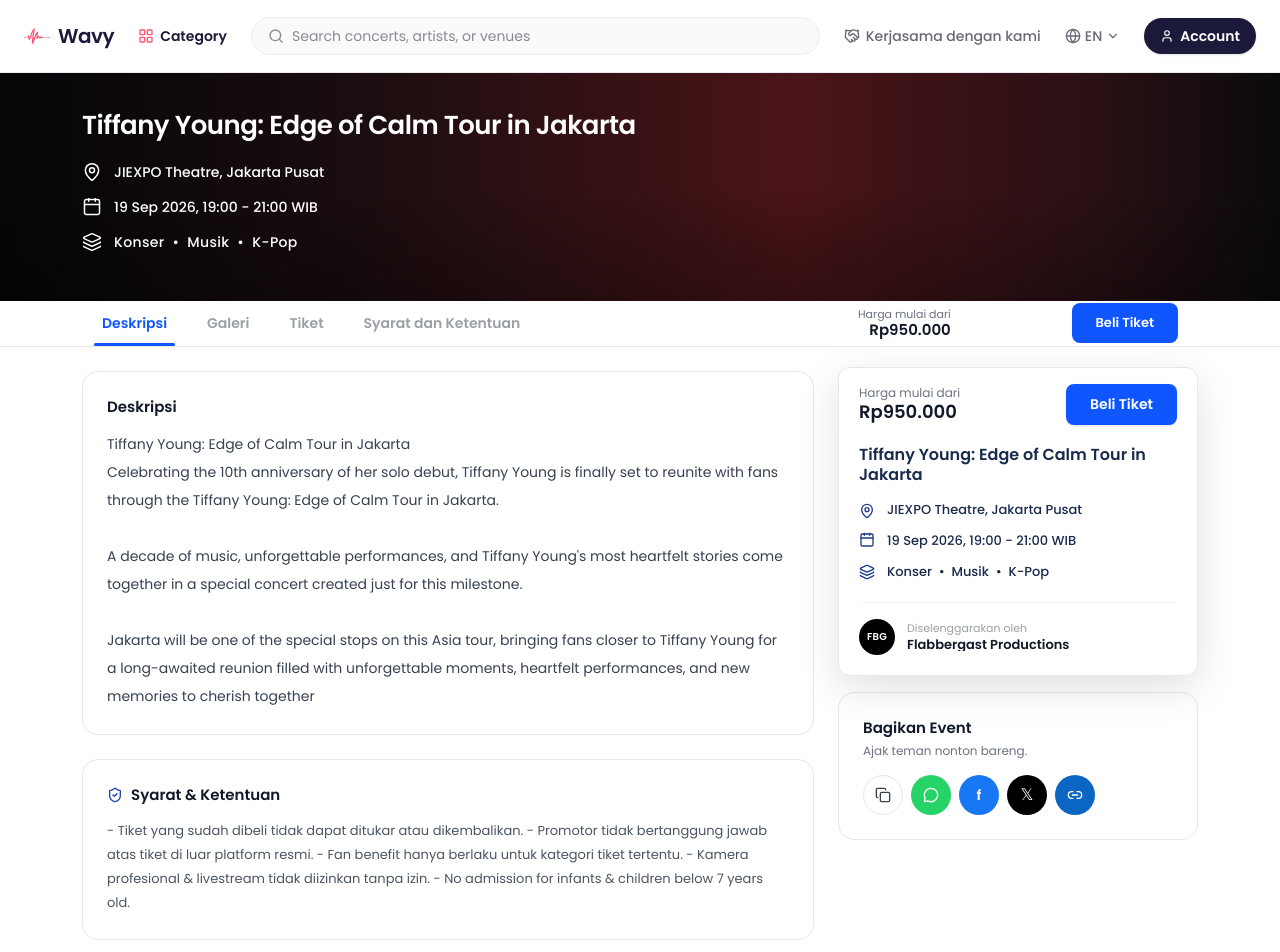
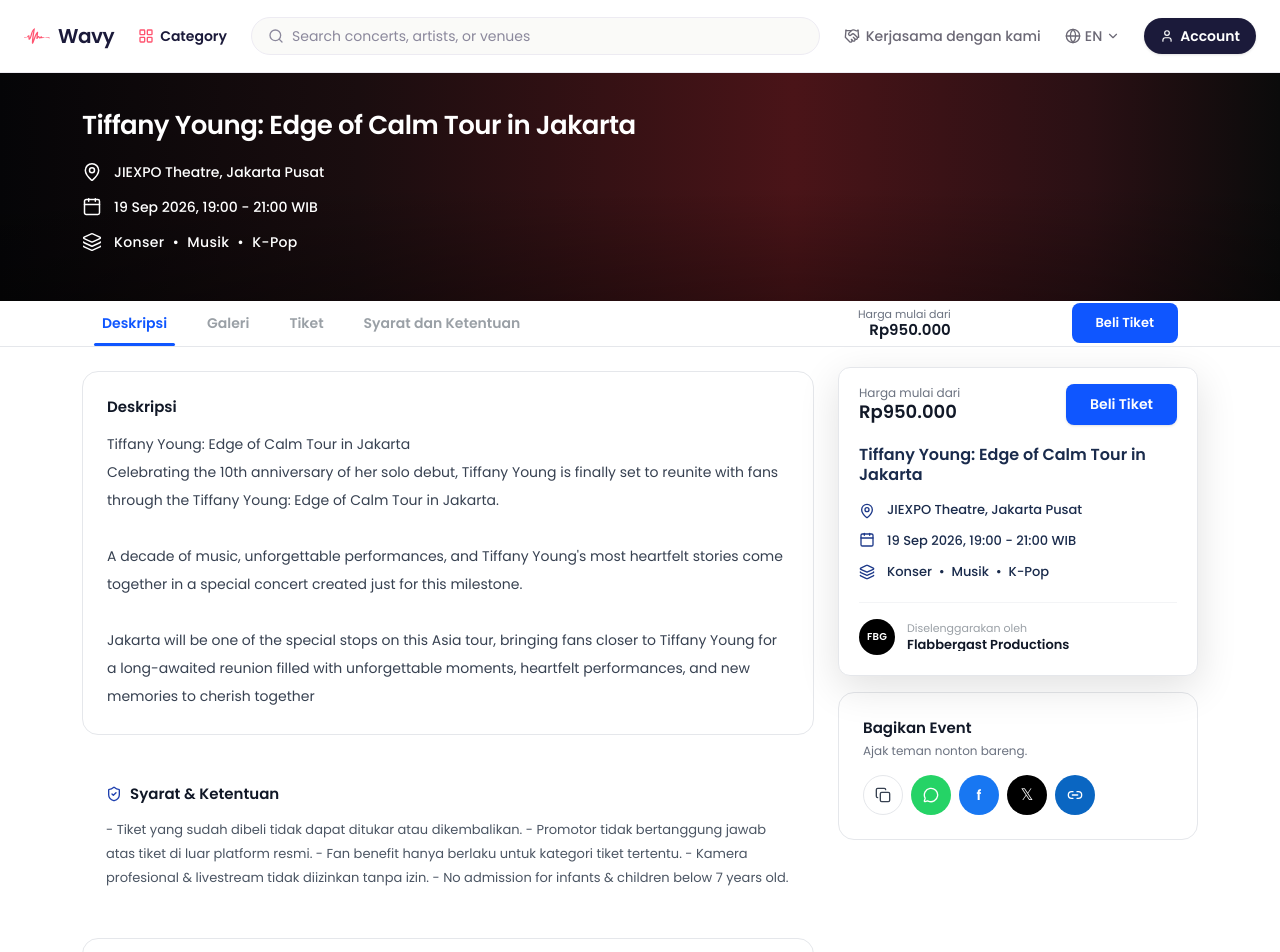
Before and after one commit to jieglee/wavy-next, a Next.js app: page /en/concerts/1 in a window 1280 px wide. Shown: the top 952 px of the page. Built offline with nearby package versions, Linux system fonts and the light colour scheme; no server answers; a web font is replaced by a local one.

Commit message:
feat: add detail description

```diff
--- a/src/components/concerts/concert-terms.tsx
+++ b/src/components/concerts/concert-terms.tsx
@@ -5,7 +5,7 @@
 const ConcertTerms = forwardRef<HTMLDivElement, { terms: string }>(({ terms }, ref) => {
   if (!terms) return null;
   return (
-    <section ref={ref} id="sec-terms" className="scroll-mt-[140px] rounded-2xl border border-[#E5E7EB] bg-white p-5 sm:p-6">
+    <section ref={ref} id="sec-terms" className="scroll-mt-[140px] rounded-2xl bg-white p-5 sm:p-6">
       <div className="flex items-center gap-2">
         <ShieldCheck className="h-4 w-4 text-[#1E40AF]" />
         <h2 className="text-[15px] font-bold text-[#111827]">Syarat & Ketentuan</h2>
```
